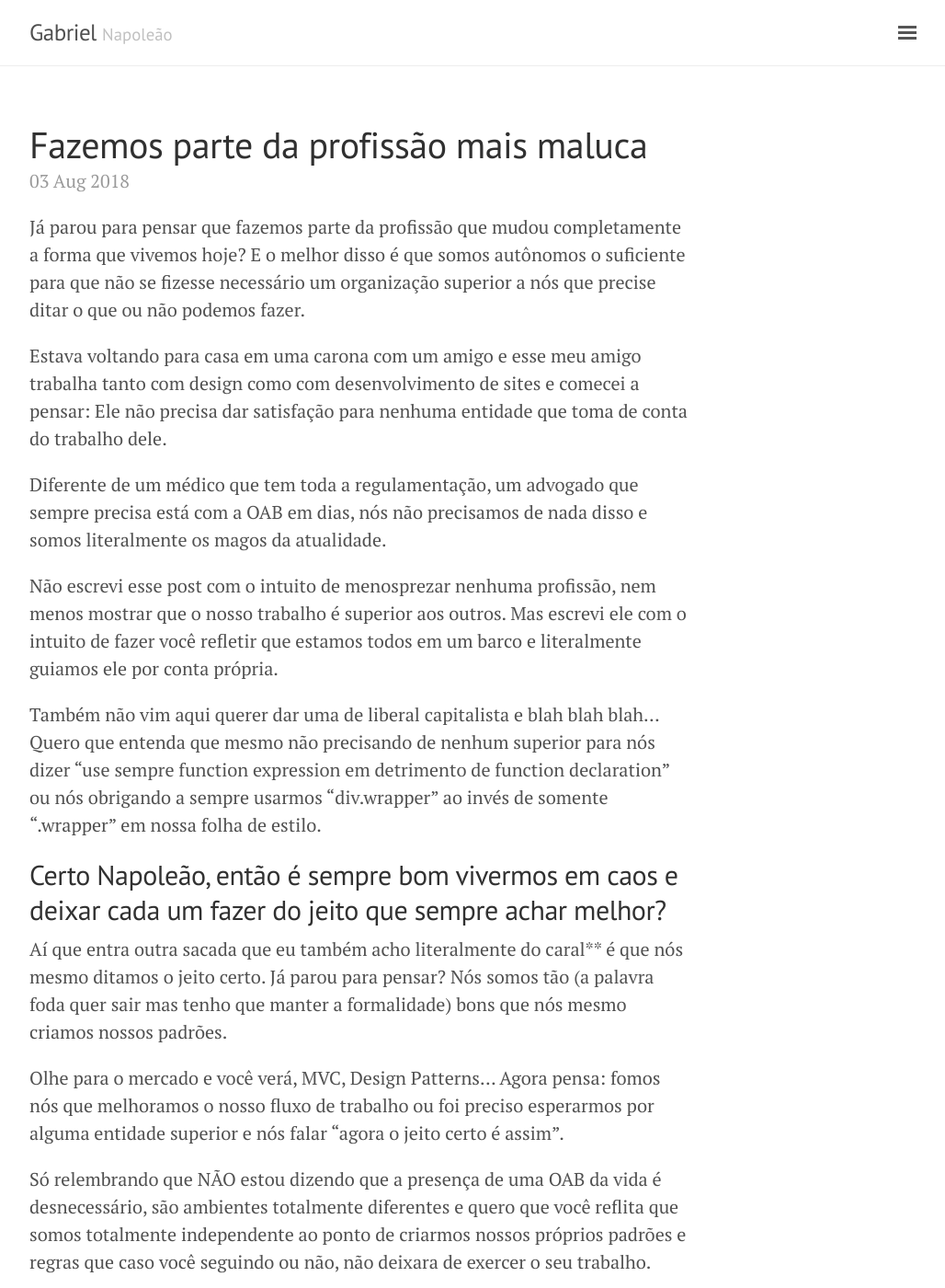
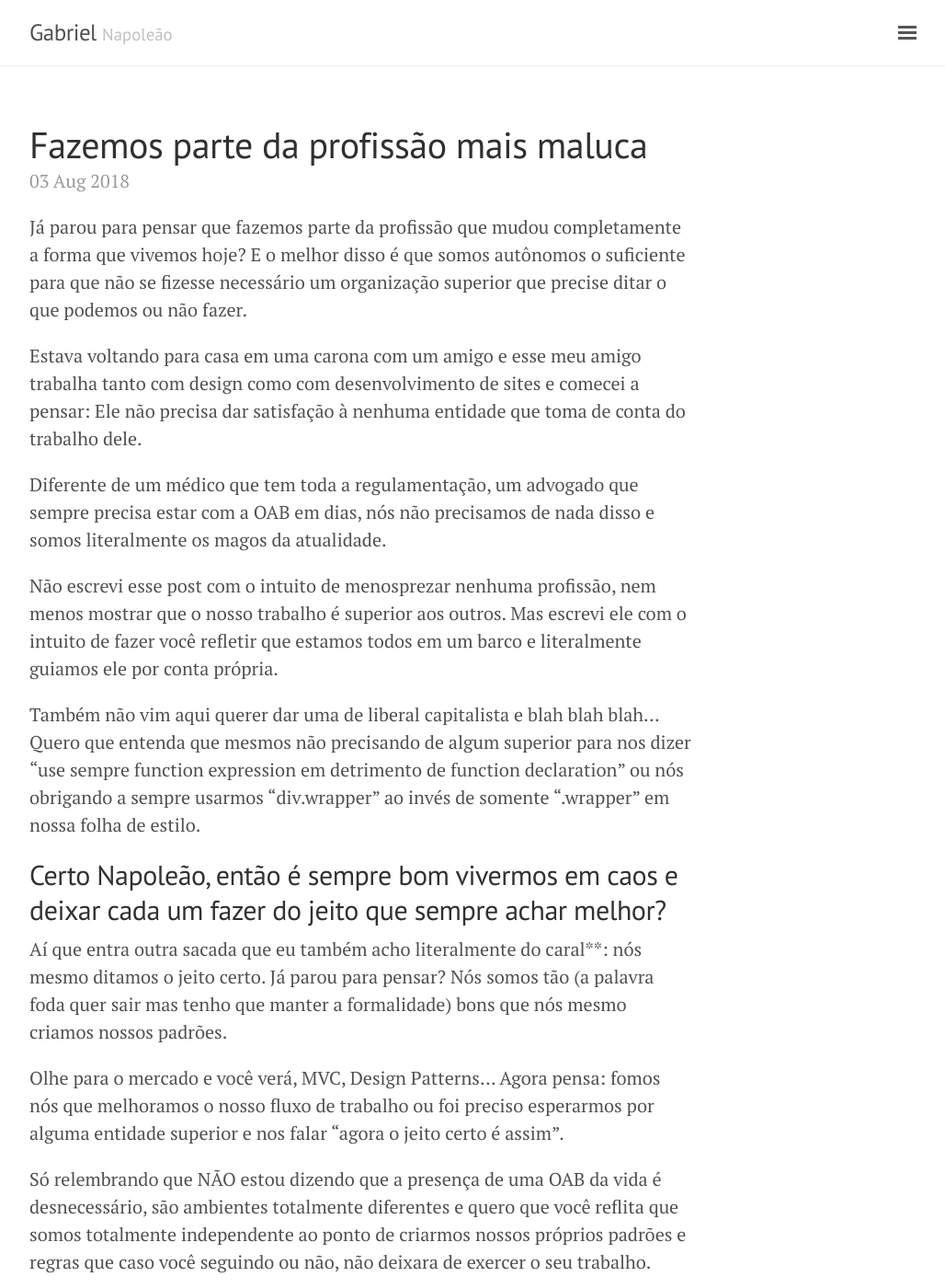
Before and after one commit to whoamindx/whoamindx.github.io, a Jekyll site: the page built from _posts/2018-8-3-fazemos-parte-da-profissao-mais-maluca.md, in a window 1280 px wide and 1400 px high. Shown: the whole window at 92% size, without its empty margins (248-1276 px from the left). Built offline with Jekyll 4.4.1, drawn with Linux system fonts in a browser that asks for light colours; comment, search, counter and statistics services are not loaded; some of the changed text lies outside the part shown.

Commit message:
Update 2018-8-3-fazemos-parte-da-profissao-mais-maluca.md

```diff
--- a/_posts/2018-8-3-fazemos-parte-da-profissao-mais-maluca.md
+++ b/_posts/2018-8-3-fazemos-parte-da-profissao-mais-maluca.md
@@ -3,29 +3,29 @@ layout: post
 title: Fazemos parte da profissão mais maluca
 ---
 
-Já parou para pensar que fazemos parte da profissão que mudou completamente a forma que vivemos hoje? E o melhor disso é que somos autônomos o suficiente para que não se fizesse necessário um organização superior a nós que precise ditar o que ou não podemos fazer.
+Já parou para pensar que fazemos parte da profissão que mudou completamente a forma que vivemos hoje? E o melhor disso é que somos autônomos o suficiente para que não se fizesse necessário um organização superior que precise ditar o que podemos ou não fazer.
 
-Estava voltando para casa em uma carona com um amigo e esse meu amigo trabalha tanto com design como com desenvolvimento de sites e comecei a pensar: Ele não precisa dar satisfação para nenhuma entidade que toma de conta do trabalho dele.
+Estava voltando para casa em uma carona com um amigo e esse meu amigo trabalha tanto com design como com desenvolvimento de sites e comecei a pensar: Ele não precisa dar satisfação à nenhuma entidade que toma de conta do trabalho dele.
 
-Diferente de um médico que tem toda a regulamentação, um advogado que sempre precisa está com a OAB em dias, nós não precisamos de nada disso e somos literalmente os magos da atualidade.
+Diferente de um médico que tem toda a regulamentação, um advogado que sempre precisa estar com a OAB em dias, nós não precisamos de nada disso e somos literalmente os magos da atualidade.
 
 Não escrevi esse post com o intuito de menosprezar nenhuma profissão, nem menos mostrar que o nosso trabalho é superior aos outros. Mas escrevi ele com o intuito de fazer você refletir que estamos todos em um barco e literalmente guiamos ele por conta própria.
 
-Também não vim aqui querer dar uma de liberal capitalista e blah blah blah... Quero que entenda que mesmo não precisando de nenhum superior para nós dizer "use sempre function expression em detrimento de function declaration" ou nós obrigando a sempre usarmos "div.wrapper" ao invés de somente ".wrapper" em nossa folha de estilo.
+Também não vim aqui querer dar uma de liberal capitalista e blah blah blah... Quero que entenda que mesmos não precisando de algum superior para nos dizer "use sempre function expression em detrimento de function declaration" ou nós obrigando a sempre usarmos "div.wrapper" ao invés de somente ".wrapper" em nossa folha de estilo.
 
 ## Certo Napoleão, então é sempre bom vivermos em caos e deixar cada um fazer do jeito que sempre achar melhor?
 
-Aí que entra outra sacada que eu também acho literalmente do caral** é que nós mesmo ditamos o jeito certo. Já parou para pensar? Nós somos tão (a palavra foda quer sair mas tenho que manter a formalidade) bons que nós mesmo criamos nossos padrões.
+Aí que entra outra sacada que eu também acho literalmente do caral**: nós mesmo ditamos o jeito certo. Já parou para pensar? Nós somos tão (a palavra foda quer sair mas tenho que manter a formalidade) bons que nós mesmo criamos nossos padrões.
 
-Olhe para o mercado e você verá, MVC, Design Patterns... Agora pensa: fomos nós que melhoramos o nosso fluxo de trabalho ou foi preciso esperarmos por alguma entidade superior e nós falar "agora o jeito certo é assim".
+Olhe para o mercado e você verá, MVC, Design Patterns... Agora pensa: fomos nós que melhoramos o nosso fluxo de trabalho ou foi preciso esperarmos por alguma entidade superior e nos falar "agora o jeito certo é assim".
 
 Só relembrando que NÃO estou dizendo que a presença de uma OAB da vida é desnecessário, são ambientes totalmente diferentes e quero que você reflita que somos totalmente independente ao ponto de criarmos nossos próprios padrões e regras que caso você seguindo ou não, não deixara de exercer o seu trabalho.
 
-Porém se você se preza por ser um bom profissional você irá querer seguir esse padrões justamente porque você sabe da importância deles serem aplicadas.
+Porém se você se preza por ser um bom profissional você irá querer seguir esse padrões justamente porque você sabe da importância deles serem aplicados.
 
-E é esse o ponto positivo da nossa área, ela por ser totalmente descentralizada fez com que ela se tornasse o que é hoje. Criamos e recriamos sempre algo novo para que nós ajude e quem dita se será usado é a comunidade, mercado, empresas e etc.
+E é esse o ponto positivo da nossa área, por ser totalmente descentralizada fez com que se tornasse o que é hoje. Criamos e recriamos sempre algo novo para que nos ajude e quem dita se será usado é a comunidade, mercado, empresas e etc.
 
-Quer um exemplo bem legal? O WhatsApp, com certeza deve ser o App mais utilizado do mundo e o criador do app, Jan Koum um faxineiro de supermercado que morava na Ucrânia. Não foi preciso muito, ele simplesmente foi lá e fez.
+Quer um exemplo bem legal? O WhatsApp com certeza deve ser o App mais utilizado do mundo e o criador do app, Jan Koum um faxineiro de supermercado que morava na Ucrânia. Não foi preciso muito, ele simplesmente foi lá e fez.
 
 ## Nada haver o trecho a seguir mas preciso falar
 
```
Also changed, not shown: other parts of _posts/2018-8-3-fazemos-parte-da-profissao-mais-maluca.md (+3 -3 lines).
